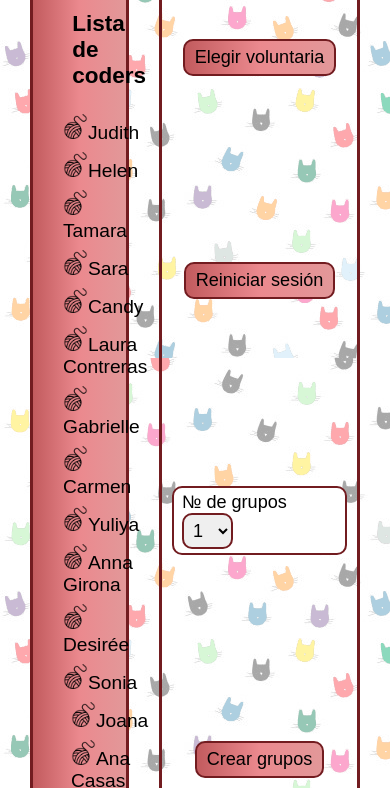
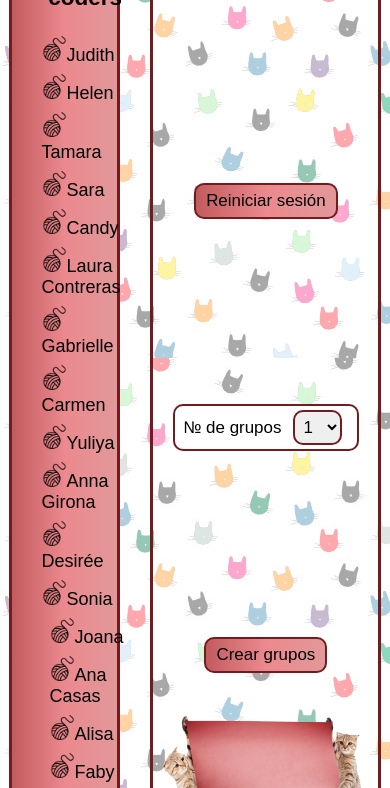
Before and after one commit to joanalr1968/wheel-of-doom, a plain HTML site: page index.html in a window 390 px wide. Shown: the part 192-980 px from the top of the page. Drawn offline with nearby package versions, Linux system fonts and the light colour scheme; a web font is replaced by a local one.

Commit message:
responsive

```diff
--- a/main.js
+++ b/main.js
@@ -36,14 +36,7 @@ $(document).ready(function () {
 	};
 
 	/*-------------------------------------------FUNCTION--REINICIAR---------------------------------------*/
-	function reiniciar() {
 
-		$(".voluntaria").remove();
-		$(".grupo").remove();
-		$(".coder").show();
-
-		codersActive = ["Sara", "Judith", "Helen", "Tamara", "Candy", "Laura Contreras", "Gabrielle", "Carmen", "Yuliya", "Anna Girona", "Desirée", "Sonia", "Joana", "Ana Casas", "Alisa", "Faby", "Valentina", "Laura Mayas", "Rosa", "Sandra", "Kristina", "Gràcia", "Alexia", "Marisa"];
-	};
 
 	/*-------------------------------------------FUNCTION----CREAR-GRUPOS---------------------------------------*/
 
--- a/style.css
+++ b/style.css
@@ -5,10 +5,14 @@
 	box-sizing: border-box; /*https://developer.mozilla.org/es/docs/Web/CSS/box-sizing*/
 }
 
+html {
+	font-size: 15px;
+}
+
+
 body {
 	font-family: Arial, Helvetica, sans-serif;
-	font-size: 15px;
-	margin: 13px 30px 10px;
+	margin: 1% 2.2% 0.8%;
 	background-image: url("Assets/fondo-gato-colores.png");
 }
 
@@ -168,17 +172,153 @@ h1 {
 	margin-bottom: 5px;*/
 }
 
-@media (max-width:650px){
-	body{
-		display:flex;
-		flex-wrap: wrap;
+
+
+
+
+
+
+
+
+
+
+
+
+
+
+
+
+
+
+
+
+
+
+
+
+
+
+@media (max-width: 650px) {
+	body {
+	   display: flex;
+	   flex-wrap: wrap;
 	}
-	.list-content{
-		display:flex;
-		flex-wrap: wrap;
+	.list-content {
+	   display: flex;
+	   flex-wrap: wrap;
 	}
-	.buttons-image-container{
-		display:flex;
-		flex-wrap: wrap;
+	.buttons-image-container {
+	   display: flex;
+	   flex-wrap: wrap;
+	}
+	.buttons {
+	   flex-wrap: wrap;
+	}
+ }
+
+ @media only screen and (min-width: 1440px) {
+	/* Styles */
+	html {
+		font-size: 13px;
 	}
 }
+
+
+ /* Smartphones (portrait and landscape) ----------- */
+ @media only screen and (min-device-width: 320px) and (max-device-width: 480px) {
+	/* Styles */
+ }
+ /* Smartphones (landscape) ----------- */
+ @media only screen and (min-width: 321px) {
+	/* Styles */
+ }
+ /* Smartphones (portrait) ----------- */
+ @media only screen and (max-width: 320px) {
+	/* Styles */
+ }
+ /* iPads (portrait and landscape) ----------- */
+ @media only screen and (min-device-width: 768px) and (max-device-width: 1024px) {
+	/* Styles */
+ }
+ /* iPads (landscape) ----------- */
+ @media only screen and (min-device-width: 768px) and (max-device-width: 1024px) and (orientation: landscape) {
+	/* Styles */
+ }
+ /* iPads (portrait) ----------- */
+ @media only screen and (min-device-width: 768px) and (max-device-width: 1024px) and (orientation: portrait) {
+	/* Styles */
+ }
+ /* iPad 3 (landscape) ----------- */
+ @media only screen and (min-device-width: 768px) and (max-device-width: 1024px) and (orientation: landscape) and (-webkit-min-device-pixel-ratio: 2) {
+	/* Styles */
+ }
+ /* iPad 3 (portrait) ----------- */
+ @media only screen and (min-device-width: 768px) and (max-device-width: 1024px) and (orientation: portrait) and (-webkit-min-device-pixel-ratio: 2) {
+	/* Styles */
+ }
+ /* Desktops and laptops ----------- */
+ @media only screen and (min-width: 1224px) {
+	/* Styles */
+ }
+ /* Desktops and laptops ----------- */
+
+ /* Large screens ----------- */
+ @media only screen and (min-width: 1824px) {
+	/* Styles */
+ }
+ /* iPhone 4 (landscape) ----------- */
+ @media only screen and (min-device-width: 320px) and (max-device-width: 480px) and (orientation: landscape) and (-webkit-min-device-pixel-ratio: 2) {
+	/* Styles */
+ }
+ /* iPhone 4 (portrait) ----------- */
+ @media only screen and (min-device-width: 320px) and (max-device-width: 480px) and (orientation: portrait) and (-webkit-min-device-pixel-ratio: 2) {
+	/* Styles */
+ }
+ /* iPhone 5 (landscape) ----------- */
+ @media only screen and (min-device-width: 320px) and (max-device-height: 568px) and (orientation: landscape) and (-webkit-device-pixel-ratio: 2) {
+	/* Styles */
+ }
+ /* iPhone 5 (portrait) ----------- */
+ @media only screen and (min-device-width: 320px) and (max-device-height: 568px) and (orientation: portrait) and (-webkit-device-pixel-ratio: 2) {
+	/* Styles */
+ }
+ /* iPhone 6 (landscape) ----------- */
+ @media only screen and (min-device-width: 375px) and (max-device-height: 667px) and (orientation: landscape) and (-webkit-device-pixel-ratio: 2) {
+	/* Styles */
+ }
+ /* iPhone 6 (portrait) ----------- */
+ @media only screen and (min-device-width: 375px) and (max-device-height: 667px) and (orientation: portrait) and (-webkit-device-pixel-ratio: 2) {
+	/* Styles */
+ }
+ /* iPhone 6+ (landscape) ----------- */
+ @media only screen and (min-device-width: 414px) and (max-device-height: 736px) and (orientation: landscape) and (-webkit-device-pixel-ratio: 2) {
+	/* Styles */
+ }
+ /* iPhone 6+ (portrait) ----------- */
+ @media only screen and (min-device-width: 414px) and (max-device-height: 736px) and (orientation: portrait) and (-webkit-device-pixel-ratio: 2) {
+	/* Styles */
+ }
+ /* Samsung Galaxy S3 (landscape) ----------- */
+ @media only screen and (min-device-width: 320px) and (max-device-height: 640px) and (orientation: landscape) and (-webkit-device-pixel-ratio: 2) {
+	/* Styles */
+ }
+ /* Samsung Galaxy S3 (portrait) ----------- */
+ @media only screen and (min-device-width: 320px) and (max-device-height: 640px) and (orientation: portrait) and (-webkit-device-pixel-ratio: 2) {
+	/* Styles */
+ }
+ /* Samsung Galaxy S4 (landscape) ----------- */
+ @media only screen and (min-device-width: 320px) and (max-device-height: 640px) and (orientation: landscape) and (-webkit-device-pixel-ratio: 3) {
+	/* Styles */
+ }
+ /* Samsung Galaxy S4 (portrait) ----------- */
+ @media only screen and (min-device-width: 320px) and (max-device-height: 640px) and (orientation: portrait) and (-webkit-device-pixel-ratio: 3) {
+	/* Styles */
+ }
+ /* Samsung Galaxy S5 (landscape) ----------- */
+ @media only screen and (min-device-width: 360px) and (max-device-height: 640px) and (orientation: landscape) and (-webkit-device-pixel-ratio: 3) {
+	/* Styles */
+ }
+ /* Samsung Galaxy S5 (portrait) ----------- */
+ @media only screen and (min-device-width: 360px) and (max-device-height: 640px) and (orientation: portrait) and (-webkit-device-pixel-ratio: 3) {
+	/* Styles */
+ }
```
